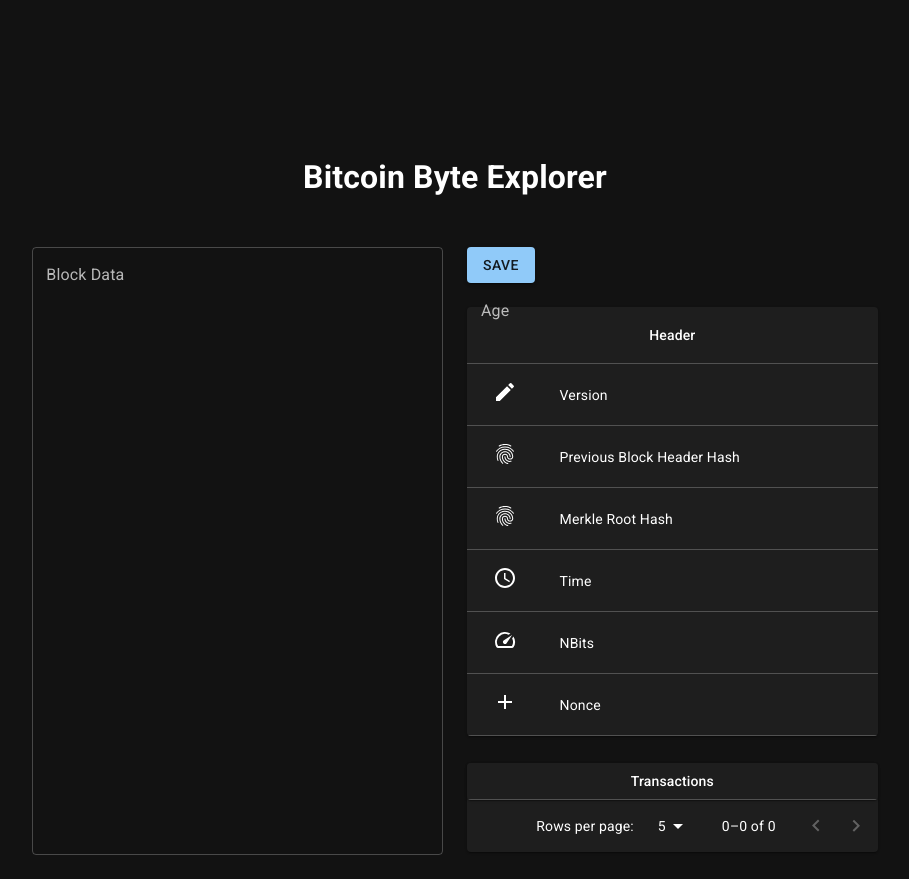
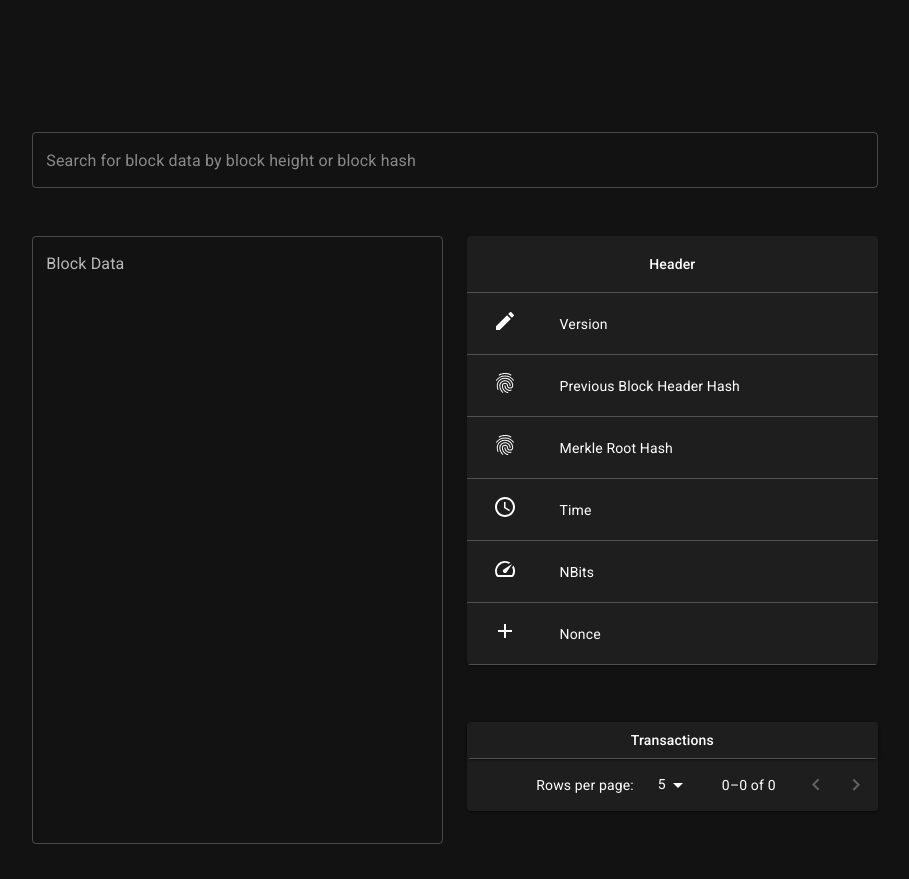
Before and after one commit to BenHunt-io/byte-explorer-frontend, a Next.js app: page / in a window 1280 px wide. Shown: the whole page, without its empty margins (185-1094 px from the left). Built offline with nearby package versions, Linux system fonts and the light colour scheme.

Commit message:
Preliminary search feature working with snackbars

```diff
--- /dev/null
+++ b/components/pages/home/SearchField.tsx
@@ -0,0 +1,93 @@
+import { Alert, Snackbar, TextField } from "@mui/material"
+import React, { useState } from "react";
+
+type SearchFieldProps = {
+    handleResult: (rawBlockData: string) => void;
+}
+
+
+type SearchResultStatus = 'SERVER_ERROR' | 'NOT_FOUND' | undefined;
+
+/**
+ * This search field is not responsible for managing the results of the search.
+ *
+ * It is just responsible for fetching results based on inputs and delegating
+ * the results to some handler.
+ */
+const SearchField = (props : any) => {
+
+    const [input, setInput] = useState("");
+    const [showNotification, setShowNotification] = useState(false);
+    const [searchResultStatus, setSearchResultStatus] = useState<SearchResultStatus>();
+
+    const onChange = (e : React.ChangeEvent<HTMLTextAreaElement | HTMLInputElement>) => {
+        setInput(e.target.value);
+    }
+
+    const handleSnackbarClose = (e: React.SyntheticEvent | Event, reason: string) => {
+        setShowNotification(false);
+    }
+
+    const handleSearch = (e: React.KeyboardEvent<HTMLDivElement>) => {
+        if(e.key == "Enter"){
+            fetch(`http://localhost:3000/blockchain/block?blockHash=${input}`)
+                .then(
+                    response => {
+                        if(response.ok){
+                            return response.text();
+                        }
+
+                        throw new Error();
+                    }
+                )
+                .then((rawBlockData : string) => {
+                    if(rawBlockData){
+                        props.handleResult(rawBlockData)
+                    }
+                    else{
+                        setSearchResultStatus('NOT_FOUND')
+                        setShowNotification(true);
+                    }
+
+                })
+                .catch(exception => {
+                    setSearchResultStatus('SERVER_ERROR')
+                    setShowNotification(true);
+                })
+        }
+    }
+
+    const createAlert = (reason: SearchResultStatus) => {
+        if(reason == 'NOT_FOUND'){
+            return <Alert severity="info">Block data not found</Alert>
+        }
+        else if (reason == 'SERVER_ERROR'){
+            return <Alert severity="error">Search is having issues, please try again later</Alert>
+        }
+    }
+
+    return (
+        <>
+            <TextField
+                variant="outlined"
+                fullWidth
+                placeholder="Search for block data by block height or block hash"
+                value={input}
+                onChange={(e) => onChange(e)}
+                onKeyDown={(e) => handleSearch(e)}
+            />
+            <Snackbar
+                open={showNotification}
+                autoHideDuration={6000}
+                onClose={handleSnackbarClose}
+                anchorOrigin={{
+                    horizontal: "center",
+                    vertical: "bottom"
+                }}>
+                {createAlert(searchResultStatus)}
+            </Snackbar>
+        </>
+    )
+}
+
+export default SearchField;
--- a/pages/index.tsx
+++ b/pages/index.tsx
@@ -15,6 +15,7 @@ import {TransactionHeaderTable,  TransactionHeaderModel } from '../components/pa
 import Block from '../lib/Block';
 import TransactionOutDetailTable, { TransactionOutputDetail } from '../components/pages/home/TransactionOutDetailTable';
 import TransactionInDetailTable, { TransactionInputDetail } from '../components/pages/home/TransactionInDetailTable';
+import SearchField from '../components/pages/home/SearchField';
 
 
 const darkTheme = createTheme({
@@ -148,9 +149,7 @@ const Home: NextPage = () => {
   /**
    * Changes to the block data input field
    */
-  const handleBlockDataInputChange = (e : React.ChangeEvent<HTMLInputElement | HTMLTextAreaElement>) => {
-
-    let newRawBlockInput = e.currentTarget.value;
+  const handleBlockDataInputChange = (newRawBlockInput : string) => {
 
     setRawBlockData(newRawBlockInput);
 
@@ -181,6 +180,10 @@ const Home: NextPage = () => {
 
   }
 
+  const handleSearchResult = (rawBlockData : string) => {
+    handleBlockDataInputChange(rawBlockData);
+  }
+
   return (
 
     <ThemeProvider theme={darkTheme}>
@@ -188,14 +191,22 @@ const Home: NextPage = () => {
 
       <Grid2 container justifyContent="center" sx={{marginTop: 15}} spacing={3}>
 
+        <Grid2 xs={8}>
+          <SearchField
+            handleResult={handleSearchResult}
+          />
+        </Grid2>
+
+        <Grid2 xs={12} padding="0px 0px 0px 0px"/>
+
         <Grid2 xs={4} textAlign="center">
-          <h1>Bitcoin Byte Explorer</h1>
+          {/* <h1>Bitcoin Byte Explorer</h1> */}
         </Grid2>
         <Grid2 xs={12} padding="0px 0px 0px 0px"/>
         <Grid2 maxWidth="600px" xs={4}>
           <TextField
             value={rawBlockData}
-            onChange={(e) => handleBlockDataInputChange(e)}
+            onChange={(e) => handleBlockDataInputChange(e.currentTarget.value)}
             label="Block Data"
             fullWidth
             multiline
@@ -206,11 +217,6 @@ const Home: NextPage = () => {
 
         <Grid2 container xs={4} maxWidth="624px">
           <Grid2 xs={12}>
-          <Button variant="contained" onClick={() => {alert('Saved');}}>Save</Button>
-          <FormControl fullWidth>
-
-  <InputLabel id="demo-simple-select-label">Age</InputLabel>
-</FormControl>
               <TransactionHeaderTable
                 txHeader={header}
               />
```
Also changed, not shown: planner/plan.md (+17 -0 lines), lib/client/BitcoinClient.ts (added).
